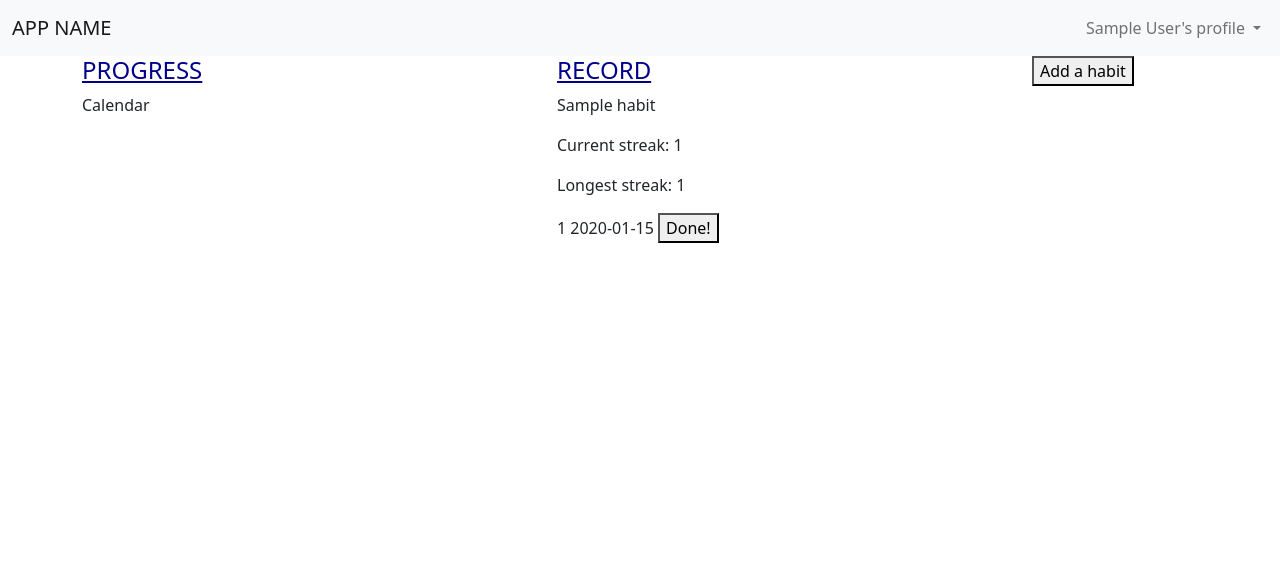
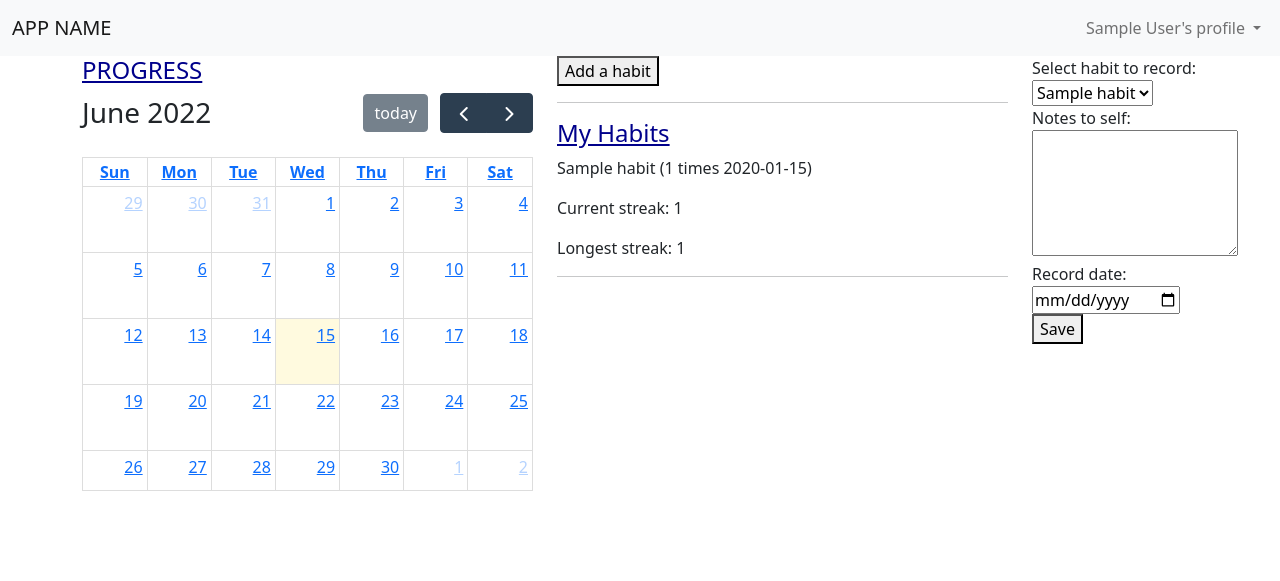
Before and after one commit to chansya/Capstone_project, a Flask app: page /progress in a window 1280 px wide. Shown: the top 581 px of the page. Run offline with Flask 2, Linux system fonts and the light colour scheme; the visitor is signed in with stand-in values (Sample User, id 1); tables that the repository leaves empty hold one stand-in row (values such as "Sample post"); lists and menus that the app fills with data are empty.

Commit message:
Create form for new record

```diff
--- a/server.py
+++ b/server.py
@@ -26,8 +26,8 @@ def login():
     """View login page."""
     return render_template('login.html')
 
-@app.route("/verify_login",methods=["POST"])
-def verify_login():
+@app.route("/process_login",methods=["POST"])
+def process_login():
     """Verify user's login credentials."""
 
     email = request.form.get("email")
@@ -40,7 +40,7 @@ def verify_login():
     else:
         # Log in user by storing the user's email in session
         session["user_email"] = user.email
-        flash(f"Welcome back, {user.name}!")
+        flash(f"Welcome, {user.name}!")
         return redirect("/progress")
 
 @app.route("/signup")
@@ -54,63 +54,90 @@ def create_account():
     name = request.form.get("name")
     email = request.form.get("email")
     password = request.form.get("password")
-    confirm_pw = request.form.get("confirm_pw")
 
     user = User.get_by_email(email)
     if user:
         flash("Email already exists. Please log in.")
-        return redirect("/signup")
+        return redirect("/login")
     else:
         user = User.create(name, email, password)
         db.session.add(user)
         db.session.commit()
-        flash("Account created! Please log in.")
-        return redirect("/login")
+        session["user_email"] = user.email
+        flash(f"Account created. Welcome, {user.name}!")
+        return redirect("/progress")
 
 @app.route("/progress")
 def view_progress():
     """View the progress page."""
     user = User.get_by_email(session["user_email"])
-    habits = Habit.get_by_user(user.user_id)
-    return render_template("progress.html", user=user, habits=habits)
-
-
-@app.route("/new_habit")
-def new_habit():
-    return render_template("new_habit.html")
+    if user:
+        habits = Habit.get_by_user(user.user_id)
+        return render_template("progress.html", user=user, habits=habits)
+    else:
+        return redirect('/')
 
 
 @app.route("/create_habit", methods = ["POST"])
 def create_habit():
     """Create new habit object and add into database."""
 
-    # extract the input from the request
+    # extract the user input from the request
     habit_name = request.json.get("habit_name")
     frequency = request.json.get("frequency")
     time_period = request.json.get("time_period")
     start_date  = datetime.strptime(
                      request.json.get("start_date"),
                      '%Y-%m-%d')
-
     current_streak = 0
     max_streak = 0
 
     user = User.get_by_email(session.get("user_email"))
-    # create new habit object
+    # create new habit object in database
     habit = Habit.create(user.user_id, habit_name,frequency,time_period,current_streak,max_streak, start_date)
     db.session.add(habit)
     db.session.commit()
     flash("Habit created!")
 
-    habits = Habit.get_by_user(user.user_id)
+    # put information to send back as response in dictionary to jsonify
+    habit_to_send = {"habit_name": habit.habit_name,
+         "current_streak": habit.current_streak,
+         "max_streak": habit.max_streak,
+         "frequency": habit.frequency,
+         "time_period": habit.time_period,
+         "start_date": habit.start_date,
+        }
+    return jsonify(habit_to_send)
+
+
+@app.route("/create_record", methods=["POST"])
+def create_record():
+    """Create new record object and add into database."""
+
+    # extract the input from the request
+    habit_id = request.json.get("habit_id")
+    finished = request.json.get("finished")
+    notes = request.json.get("notes")
+    record_date  = datetime.strptime(
+                     request.json.get("record_date"),
+                     '%Y-%m-%d')
+
+    # create new record object
+    record = Record.create(habit_id, finished, notes, record_date)
+    db.session.add(record)
+    db.session.commit()
+    flash("Record saved!")
+
+    # add current streak by 1 and update max streak if needed
 
     return {"success": True,
-            "status": f"{habit.habit_name} has been added"}
+            "status": f"Record has been added."}
 
-
-# @app.route("/create_record")
-# def create_record():
-#     return render_template("/progress")
+@app.route("/logout")
+def process_logout():
+    del session["user_email"]
+    flash("Logged out.")
+    return redirect("/")
 
 
 if __name__ == "__main__":
--- a/static/js/habit_form.js
+++ b/static/js/habit_form.js
@@ -2,15 +2,18 @@ const newHabitBtn = document.querySelector('#show_form');
 const habitForm = document.querySelector('#habit_form');
 const cancelBtn = document.querySelector('#cancel_form');
 const saveBtn = document.querySelector('#save_form');
+
 // display the new habit form when user clicks on "Add a habit" btn
 newHabitBtn.addEventListener('click', ()=>{
     habitForm.style.display = 'block';
 })
-// hide the form when user clicks cancel
+
+// hide the form when user clicks "Cancel" btn
 cancelBtn.addEventListener('click', ()=>{
     habitForm.style.display = 'none';
 })
 
+// send AJAX post request when user submits the new habit form
 habitForm.addEventListener('submit',(evt)=>{
     evt.preventDefault();
 
@@ -29,13 +32,58 @@ habitForm.addEventListener('submit',(evt)=>{
         },
     })
         .then(response => response.json())
-        .then(responseJson=>{
-            alert(responseJson.status);
+        .then(habitData=>{
+            let prompt = document.querySelector('#new_habit_prompt');
+            if(prompt){prompt.remove();}
+
             document.querySelector('#habit_list').insertAdjacentHTML('beforeend',
-            `<p>${formInput.habit_name}</p>
-            <p>Current streak: 0</p>
-            <p>Longest streak: 0</p>
-            <span>${formInput.frequency} ${formInput.time_period}</span>
-            <button>Done!</button>`);
+            `<p>${habitData.habit_name} (${habitData.frequency} times ${habitData.time_period})</p>
+            <p>Current streak: ${habitData.current_streak}</p>
+            <p>Longest streak: ${habitData.max_streak}</p>
+            <hr>`);
+
+            document.querySelector('#habit_done').insertAdjacentHTML('beforeend',
+            `<option value="${habitData.habit_name}">${habitData.habit_name}</option>`
+            )
         })
 })
+
+
+// select the list forms
+// const recordForms = document.querySelectorAll('.record_form');
+
+// for(const recordForm of recordForms){
+//     recordForm.addEventListener('submit',(evt)=>{
+//         const form = evt.target;
+//         evt.preventDefault();
+
+//         const formInput = {
+//             habit_id : form.id,
+//             finished : document.querySelector('#finished').value,
+//             notes : document.querySelector('#notes').value,
+//             record_date : document.querySelector('#record_date').value
+//         }
+
+//         fetch('/create_record', {
+//             method: 'POST',
+//             body: JSON.stringify(formInput),
+//             headers:{
+//                 'Content-Type' : 'application/json',
+//             },
+//         })
+//             .then(response => response.json())
+//             .then(responseJson=>{
+//                 alert(responseJson.status);
+//             })
+//     })
+// }
+
+
+// for rendering calendar
+document.addEventListener('DOMContentLoaded', function() {
+    let calendarEl = document.getElementById('calendar');
+    let calendar = new FullCalendar.Calendar(calendarEl, {
+      initialView: 'dayGridMonth'
+    });
+    calendar.render();
+  });
--- a/templates/login.html
+++ b/templates/login.html
@@ -3,7 +3,7 @@
 
 {% block body %}
 <h2>Log in</h2>
-<form action="/verify_login" method="POST">
+<form action="/process_login" method="POST">
     <div>
         <label for="email">Email:</label>
         <input type="email" name="email" id="email">
@@ -19,4 +19,8 @@
     </div>
 </form>
 
+<div>
+    <p>Not a user yet? <a href="/signup">Sign up here.</a></p>
+</div>
+
 {% endblock %}
--- a/templates/progress.html
+++ b/templates/progress.html
@@ -1,6 +1,9 @@
 {% extends 'base.html' %}
 {% block title %}My progress{% endblock %}
 {% block head %}
+<link href='https://cdn.jsdelivr.net/npm/fullcalendar@5.11.0/main.min.css' rel='stylesheet' />
+<script src='https://cdn.jsdelivr.net/npm/fullcalendar@5.11.0/main.min.js'></script>
+
 <link rel="stylesheet" href="static/css/style.css">
 {% endblock %}
 
@@ -8,9 +11,9 @@
 <nav class="navbar navbar-expand-lg bg-light">
     <div class="container-fluid">
       <a class="navbar-brand" href="#">APP NAME</a>
-      <button class="navbar-toggler" type="button" data-bs-toggle="collapse" data-bs-target="#navbarSupportedContent" aria-controls="navbarSupportedContent" aria-expanded="false" aria-label="Toggle navigation">
+      <!-- <button class="navbar-toggler" type="button" data-bs-toggle="collapse" data-bs-target="#navbarSupportedContent" aria-controls="navbarSupportedContent" aria-expanded="false" aria-label="Toggle navigation">
         <span class="navbar-toggler-icon"></span>
-      </button>
+      </button> -->
       <div class="collapse navbar-collapse" id="navbarSupportedContent">
         <ul class="navbar-nav me-auto mb-2 mb-lg-0 offset-10">
           <li class="nav-item dropdown">
@@ -18,36 +21,28 @@
               {{ user.name}}'s profile
             </a>
             <ul class="dropdown-menu" aria-labelledby="navbarDropdown">
-              <li><a class="dropdown-item" href="#">My Habits</a></li>
-              <li><a class="dropdown-item" href="#">My Badges</a></li>
+
+              <li><a class="dropdown-item" href="/create_habit">Add a habit</a></li>
+              <li><a class="dropdown-item" href="/all_habits">My Habits</a></li>
+              <li><a class="dropdown-item" href="/all_badges">My Badges</a></li>
               <li><hr class="dropdown-divider"></li>
-              <li><a class="dropdown-item" href="#">Log Out</a></li>
+              <li><a class="dropdown-item" href="/logout">Log Out</a></li>
             </ul>
           </li>
         </ul>
       </div>
     </div>
 </nav>
+
 <div class="container">
   <div class="row">
     <div class="col-md-5">
       <h4>PROGRESS</h4>
 
-      <div>Calendar</div>
+      <div id='calendar'></div>
     </div>
 
     <div class="col-md-5" id="habit_list">
-      <h4>RECORD</h4>
-      {% for habit in habits %}
-      <p>{{ habit.habit_name }}</p>
-      <p>Current streak: {{ habit.current_streak}}</p>
-      <p>Longest streak: {{ habit.max_streak}}</p>
-      <span>{{ habit.frequency}} {{ habit.time_period }}</span>
-      <button>Done!</button>
-      {% endfor %}
-    </div>
-
-    <div class="col-md-2">
       <button id="show_form">Add a habit</button>
       <div>
         <form action="/create_habit" method="POST" id="habit_form">
@@ -75,6 +70,37 @@
 
         </form>
       </div>
+      <hr>
+      <h4>My Habits</h4>
+      {% if habits %}
+        {% for habit in habits %}
+          <p>{{ habit.habit_name }} ({{ habit.frequency}} times {{ habit.time_period }})</p>
+          <p>Current streak: {{ habit.current_streak}}</p>
+          <p>Longest streak: {{ habit.max_streak}}</p>
+          <hr>
+        {% endfor %}
+
+      {% else %}
+        <p id="new_habit_prompt">Uh-oh there's no habit yet.
+        </p>
+      {% endif %}
+    </div>
+
+    <div class="col-md-2">
+        <form action="/create_record">
+          <label for="habit_done">Select habit to record:</label>
+          <select name="habit_done" id="habit_done" required>
+            {% for habit in habits %}
+            <option value="{{habit.habit_name}}">{{habit.habit_name}}</option>
+            {% endfor %}
+          </select>
+          <input type="hidden" name="finished" value="True">
+          <label for="notes">Notes to self:</label>
+          <textarea name="notes" id="notes" cols="20" rows="5"></textarea>
+          <label for="record_date">Record date:</label>
+          <input type="date" name="record_date" id="record_date" required>
+          <button>Save</button>
+        </form>
     </div>
   </div>
 
--- a/templates/signup.html
+++ b/templates/signup.html
@@ -29,6 +29,9 @@
     </div>
 
 </form>
+<div>
+    <p>Already a user? <a href="/login">Log in here.</a></p>
+</div>
 {% endblock %}
 
 {% block after_body %}
```
Also changed, not shown: templates/new_habit.html (deleted, +0 -35 lines). Lines whose indentation alone changed are shown as unchanged.
